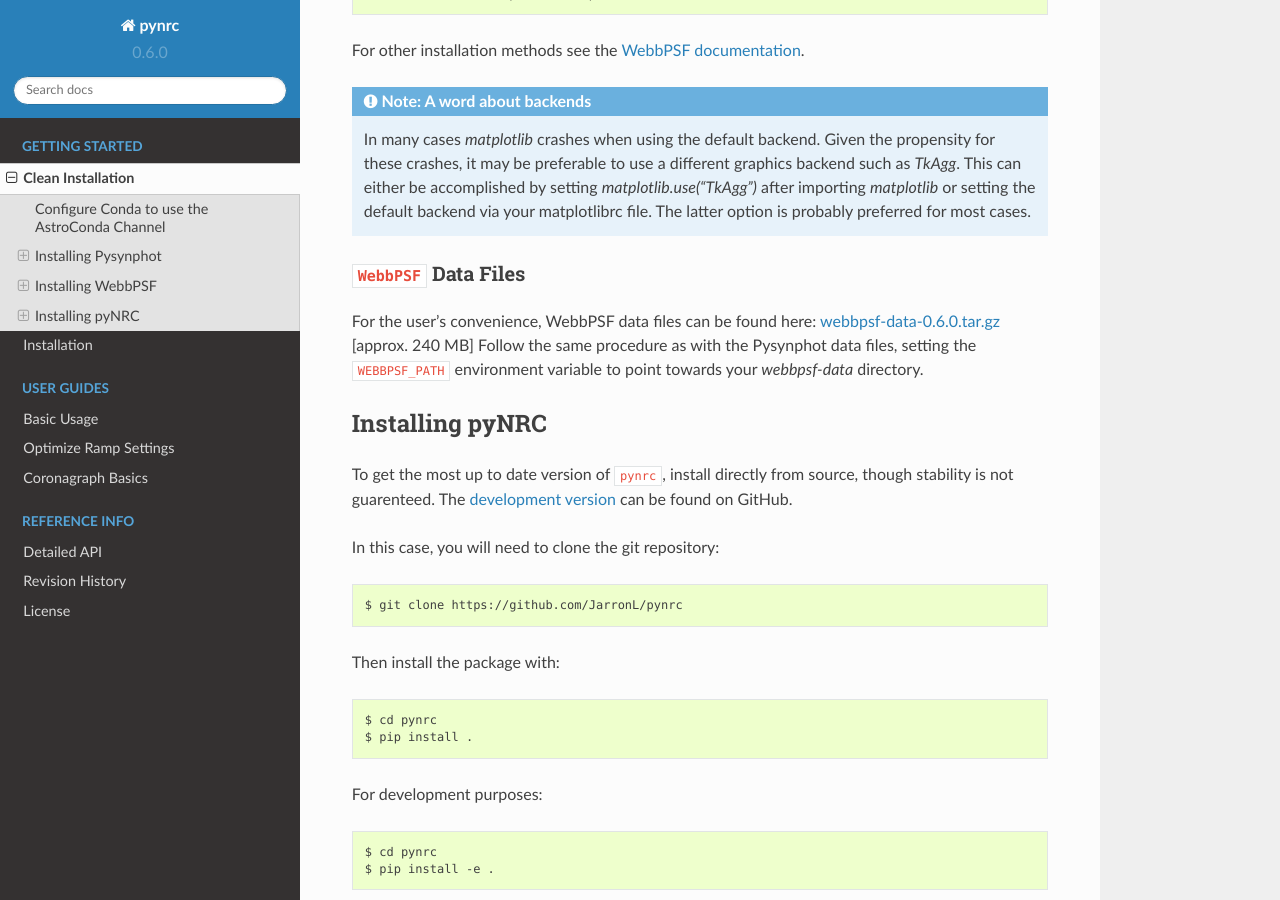
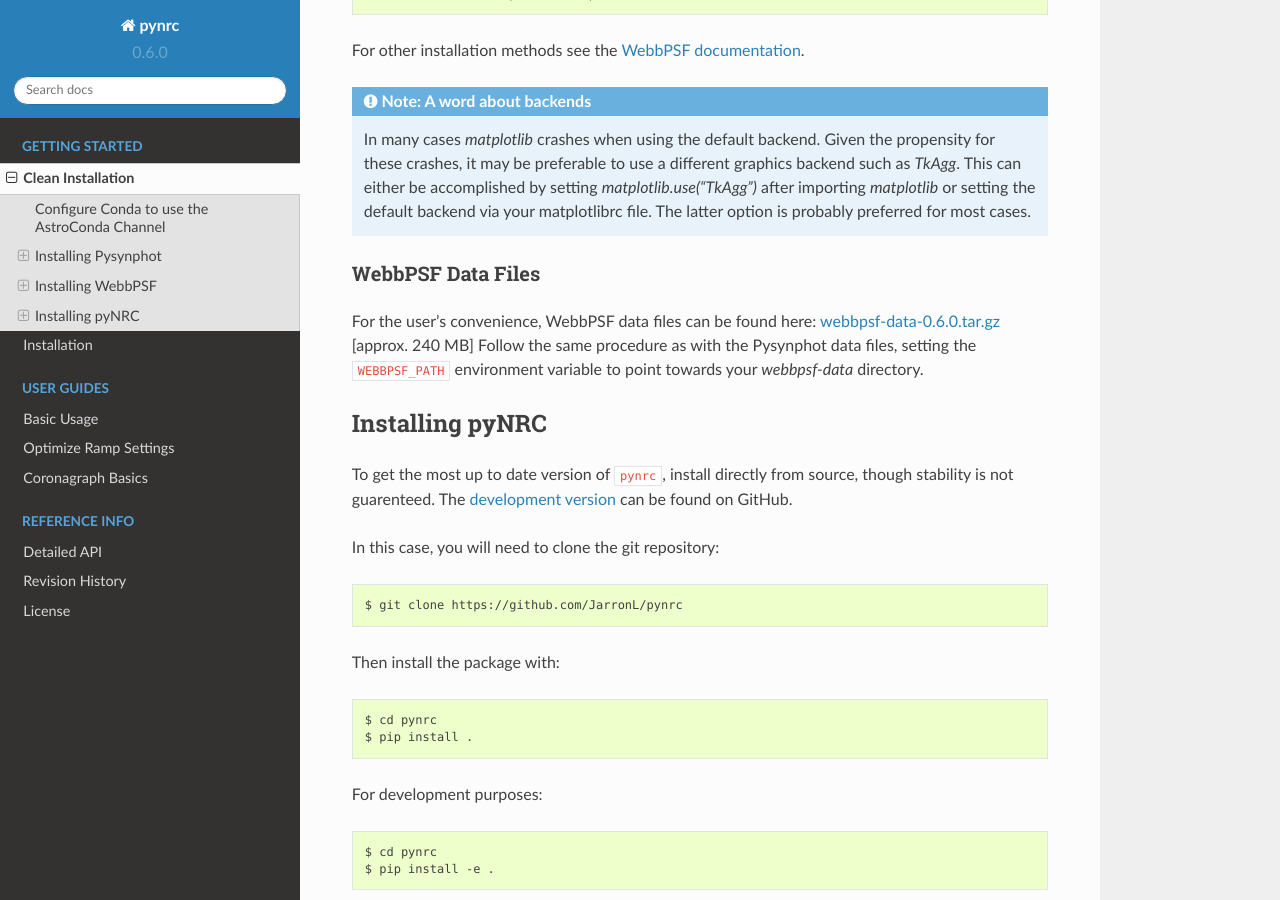
Before and after one commit to JarronL/pynrc, a Sphinx documentation site: the page built from docs/install_clean.rst, in a window 1280 px wide and 900 px high, scrolled down 1514 px. Built offline with Sphinx 7.4.7 and the Read the Docs theme 2.0.0, drawn with Linux system fonts in a browser that asks for light colours.

```diff
--- a/docs/install_clean.rst
+++ b/docs/install_clean.rst
@@ -97,7 +97,7 @@ For other installation methods see the `WebbPSF documentation <https://webbpsf.r
     for most cases.
 
 
-``WebbPSF`` Data Files
+WebbPSF Data Files
 --------------------------
 
 For the user's convenience, WebbPSF data files can be found here:
```
